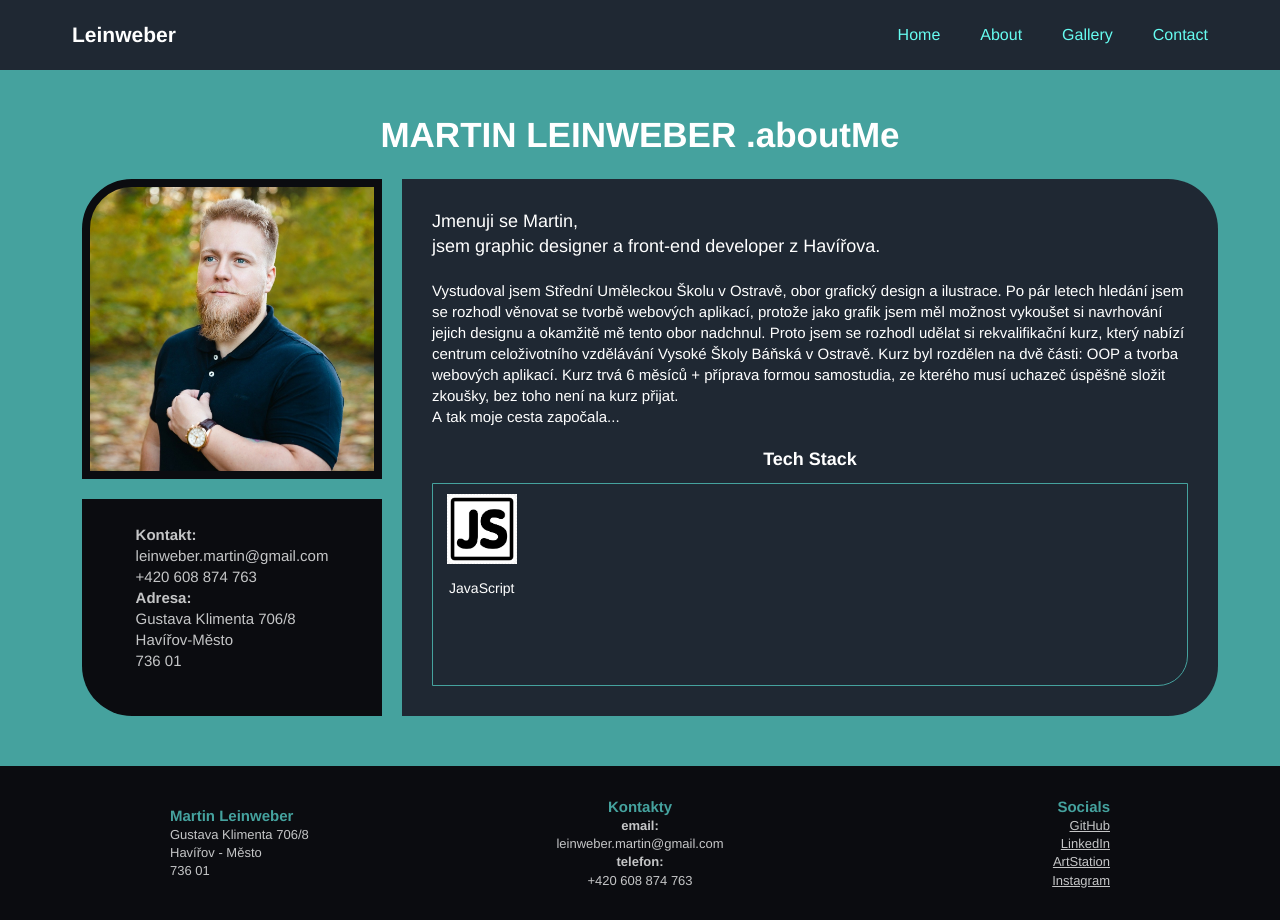
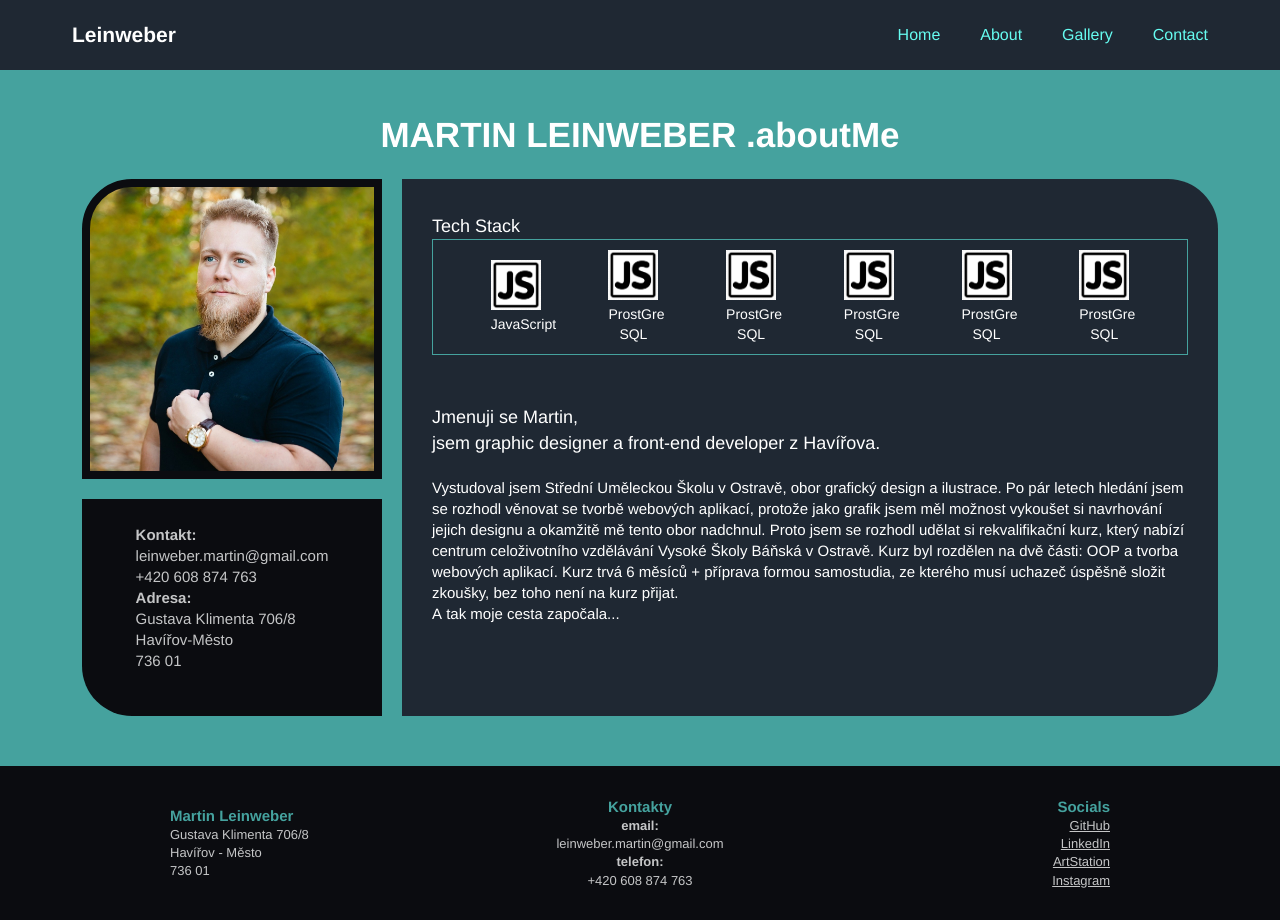
Before and after one commit to leinweberm/portfolioWeb, a React (Create React App) app: page /about in a window 1280 px wide. Built offline with nearby package versions, Linux system fonts and the light colour scheme.

Commit message:
oprava log v techStacku

```diff
--- a/src/components/About/aboutStyles.js
+++ b/src/components/About/aboutStyles.js
@@ -8,7 +8,6 @@ export const PageContainer = styled.div`
    padding: 40px 20px;
    flex-direction: column;
    align-items: center;
-   height: auto;
    width: 100%;
    background-color: ${palette.darkTurquoise};
    text-align: center;
@@ -81,24 +80,20 @@ export const TechStack = styled.div`
     flex-direction: row;
     flex-wrap: wrap;
     justify-content: space-evenly;
-    align-items: flex-start;
+    align-items: center;
     width: 100%;
-    height: 100%;
-    min-height: 50px;
     border: 1px solid ${palette.darkTurquoise};
-    border-radius: 0 0 30px 0;
-    @media (max-width: 768px) {
-            border-radius: 0 0 30px 30px;
-        }
 `;
 export const TechStackItem = styled.div`
     display: flex;
     flex-direction: column;
-    height: 105px;
-    width: 70px;
+    width: 50px;
     margin: 10px;
-    justify-content: space-between;
+    justify-content: flex-start;
     text-align: center;
+`;
+export const CvButton = styled.button`
+
 `;
 
 export const H1 = styled.h1`
--- a/src/components/About/index.js
+++ b/src/components/About/index.js
@@ -19,28 +19,42 @@ export default function About() {
               Havířov-Město<br></br>
               736 01
             </p>
+
           </AboutItem>
           <AboutItem>
+            <p style={{fontSize: "18px", marginTop: "5px", alignSelf: "flex-start"}}>Tech Stack</p>
+            <TechStack>
+              <TechStackItem>
+                <img src={require('../../assets/pictures/javaScriptLogo.jpg')} alt="logo JavaScript" />
+                <p style={{marginTop: "5px"}}>JavaScript</p>
+              </TechStackItem>
+              <TechStackItem>
+              <img src={require('../../assets/pictures/javaScriptLogo.jpg')} alt="logo JavaScript" />
+                <p style={{marginTop: "5px"}}>ProstGre SQL</p>
+              </TechStackItem>
+              <TechStackItem>
+              <img src={require('../../assets/pictures/javaScriptLogo.jpg')} alt="logo JavaScript" />
+                <p style={{marginTop: "5px"}}>ProstGre SQL</p>
+              </TechStackItem>
+              <TechStackItem>
+              <img src={require('../../assets/pictures/javaScriptLogo.jpg')} alt="logo JavaScript" />
+                <p style={{marginTop: "5px"}}>ProstGre SQL</p>
+              </TechStackItem>
+              <TechStackItem>
+              <img src={require('../../assets/pictures/javaScriptLogo.jpg')} alt="logo JavaScript" />
+                <p style={{marginTop: "5px"}}>ProstGre SQL</p>
+              </TechStackItem>
+              <TechStackItem>
+              <img src={require('../../assets/pictures/javaScriptLogo.jpg')} alt="logo JavaScript" />
+                <p style={{marginTop: "5px"}}>ProstGre SQL</p>
+              </TechStackItem>
+            </TechStack>
             <p style={{fontSize: "15px"}}>
-              <p style={{fontSize: "18px", fontWeight: "500"}}>Jmenuji&nbsp;se Martin,<br>
-              </br>jsem graphic designer a&nbsp;front-end developer z&nbsp;Havířova.</p><br>
+              <h3 style={{fontSize: "18px", fontWeight: "500", marginTop: "50px"}}>Jmenuji&nbsp;se Martin,<br>
+              </br>jsem graphic designer a&nbsp;front-end developer z&nbsp;Havířova.</h3><br>
               </br>Vystudoval jsem Střední Uměleckou Školu v&nbsp;Ostravě, obor grafický design a&nbsp;ilustrace. Po&nbsp;pár letech hledání jsem se&nbsp;rozhodl věnovat se&nbsp;tvorbě webových aplikací, protože jako grafik jsem měl možnost vykoušet si&nbsp;navrhování jejich designu a&nbsp;okamžitě mě tento obor nadchnul. Proto jsem se&nbsp;rozhodl udělat si&nbsp;rekvalifikační kurz, který nabízí centrum celoživotního vzdělávání Vysoké Školy Báňská v&nbsp;Ostravě. Kurz byl rozdělen na&nbsp;dvě části: OOP a&nbsp;tvorba webových aplikací. Kurz trvá 6 měsíců +&nbsp;příprava formou samostudia, ze&nbsp;kterého musí uchazeč úspěšně složit zkoušky, bez toho není na&nbsp;kurz přijat.<br>
               </br>A&nbsp;tak moje cesta započala...
             </p>
-            <h3 style={{fontSize: "18px", marginTop: "20px", marginBottom: "10px"}}>Tech Stack</h3>
-            <TechStack>
-              <TechStackItem>
-                <img src={require('../../assets/pictures/javaScriptLogo.jpg')} alt="logo JavaScript" />
-                <p>JavaScript</p>
-              </TechStackItem>
-              <TechStackItem></TechStackItem>
-              <TechStackItem></TechStackItem>
-              <TechStackItem></TechStackItem>
-              <TechStackItem></TechStackItem>
-              <TechStackItem></TechStackItem>
-              <TechStackItem></TechStackItem>
-              <TechStackItem></TechStackItem>
-            </TechStack>
           </AboutItem>
         </AboutGrid>
       </PageContainer>
```
